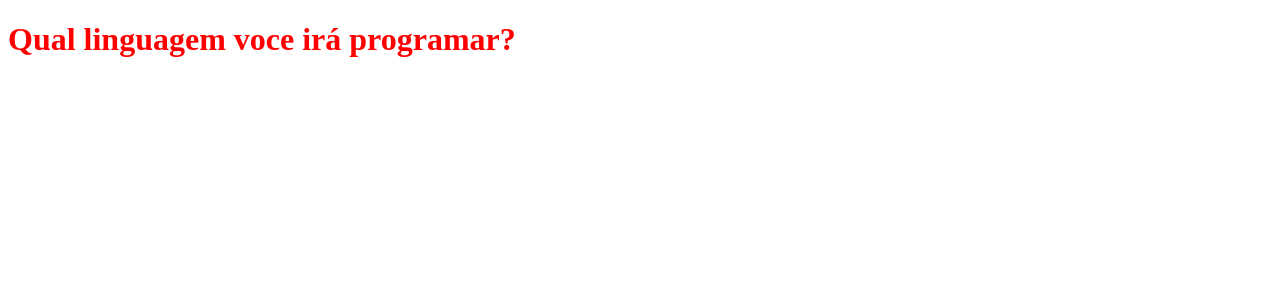
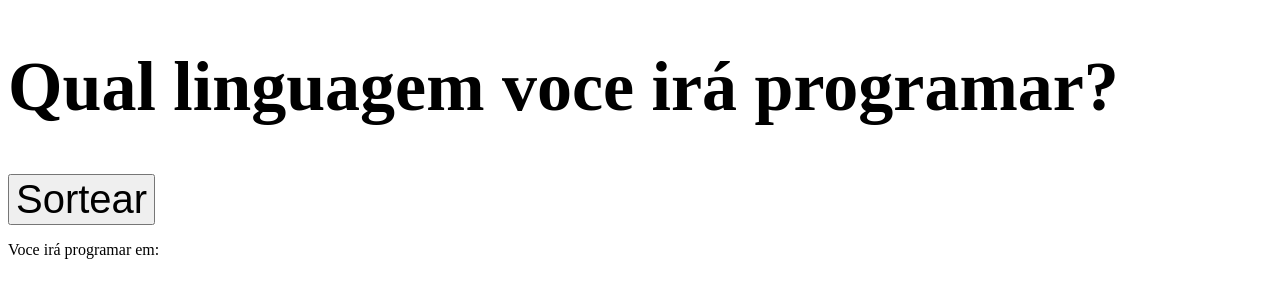
Before and after one commit to GuinterZaffalon/whats-language, a plain HTML site: page index.html in a window 1280 px wide. Drawn offline with Linux system fonts and the light colour scheme.

Commit message:
primeiro código js

```diff
--- a/index.html
+++ b/index.html
@@ -8,5 +8,10 @@
 </head>
 <body>
     <h1> Qual linguagem voce irá programar? </h1>
+    <button onclick="sortearLang()">Sortear</button>
+    <p>Voce irá programar em: <span id="sortearLang"></span></p>
+
+    <script src="script.js"></script>
+
 </body>
 </html>
--- /dev/null
+++ b/script.js
@@ -0,0 +1,10 @@
+var linguagens = [Javascript, Python, Java, PHP, C, Objectve-C, Go, Swift, Rubi, Kotlin, Perl, Rust, Perl]
+
+function sortearLang () {
+
+    var lingSorteada = Math.floor(Math.random()* linguagem.lenght);
+
+    var linguagemSorteada = linguagens[lingSorteada];
+
+    document.getElementById("linguagemSorteada").textContent = linguagemSorteada;
+}
--- a/styles.css
+++ b/styles.css
@@ -1,3 +1,8 @@
 h1 {
-    color:red
+    color: black;
+    font-size: 70px
 }
+
+button {
+    font-size: 40px;
+}
```
